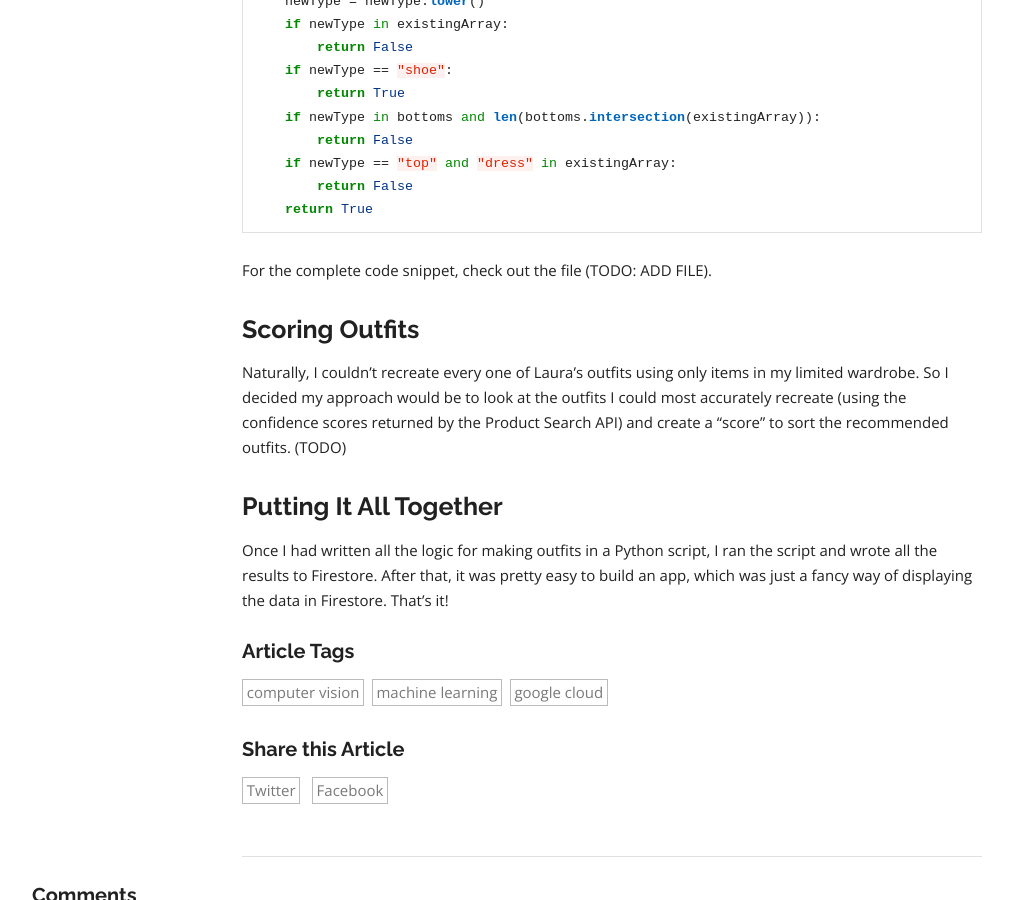
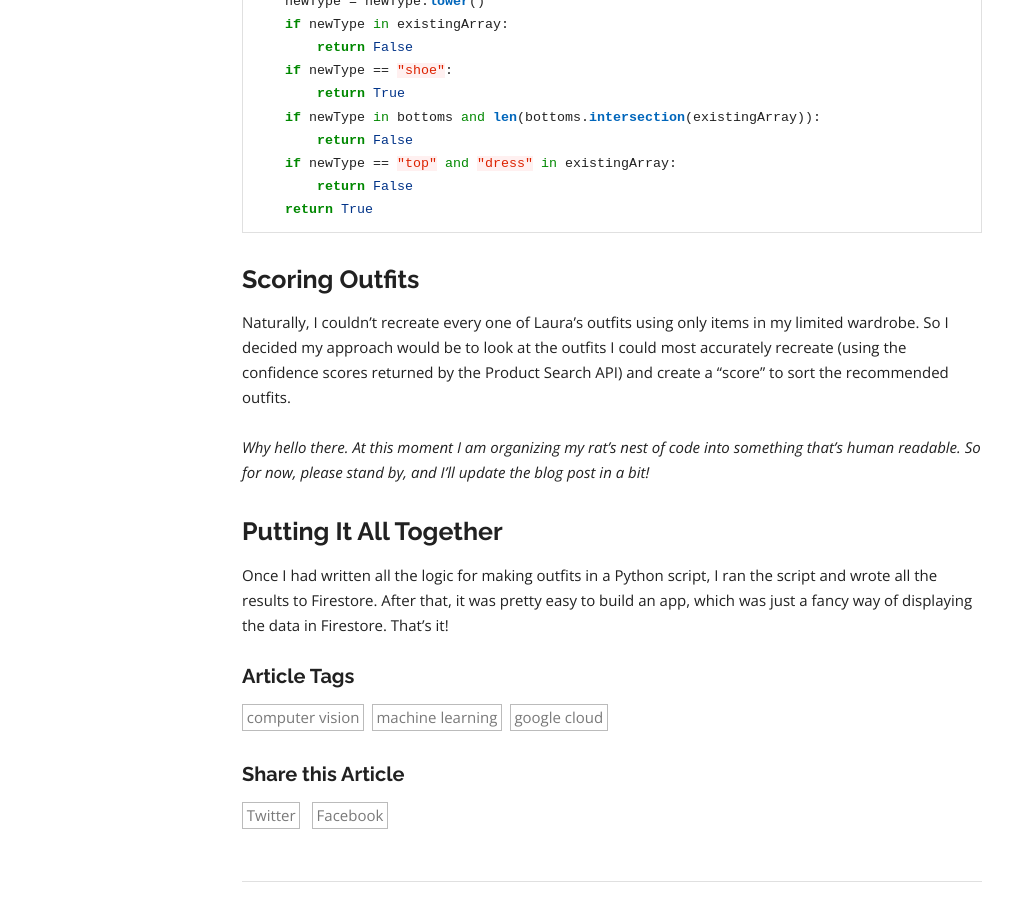
Before and after one commit to dalequark/daleonai, a Jekyll site: the page built from _posts/2020-10-28-social-media-fashion-ai.md, in a window 1280 px wide and 900 px high, scrolled down 16037 px. Shown: the whole window, without its empty margins (28-1041 px from the left). Built offline with Jekyll 4.4.1, drawn with Linux system fonts in a browser that asks for light colours; some web fonts are replaced; a script that is not in the unit is left out; comment, search, counter and statistics services are not loaded; some of the changed text lies outside the part shown.

Commit message:
Update Blog “2020-10-28-social-media-fashion-ai”

````diff
--- a/_posts/2020-10-28-social-media-fashion-ai.md
+++ b/_posts/2020-10-28-social-media-fashion-ai.md
@@ -52,7 +52,7 @@
 
 First, there's the *batch process*, which runs every hour (or however frequently you like) in the Cloud:
 
-![Diagram of batch process for making outfit recommendations](/images/pxl_20201014_203905793.jpg "The \\\\\\\\"batch process\\\\\\\\" makes outfit recommendations using AI")
+![Diagram of batch process for making outfit recommendations](/images/pxl_20201014_203905793.jpg "The \\\\\\\\\"batch process\\\\\\\\\" makes outfit recommendations using AI")
 
 "Batch process" is just a fancy way of saying that I wrote a Python script which runs on a scheduled interval (more on that later). The process:
 
@@ -120,7 +120,7 @@
     fashionPics.append(uri)
 ```
 
-If you want the full code, check out this file. TODO: ADD FILE
+If you want the full code, check it out [here](https://github.com/google/making_with_ml/tree/master/instafashion).
 
 ## Digitizing my Closet
 
@@ -194,7 +194,7 @@
 product.addReferenceImage('./skirt_pic.jpg')
 ```
 
-If you, dear reader, want to make your own product set from your own closet pics, I wrote a Python script to help you make a product set from a folder on your desktop (TODO: LINK TO SCRIPT). Just:
+If you, dear reader, want to make your own product set from your own closet pics, I wrote a [Python script](https://github.com/google/making_with_ml/blob/master/instafashion/scripts/product_set_from_dir.py) to help you make a product set from a folder on your desktop. Just:
 
 1. Download the code from GitHub  and navigate to the instafashion/scripts folder:
 
@@ -415,11 +415,15 @@
     return True
 ```
 
- For the complete code snippet, check out the file (TODO: ADD FILE).
-
 ## Scoring Outfits
 
-Naturally, I couldn't recreate every one of Laura's outfits using only items in my limited wardrobe. So I decided my approach would be to look at the outfits I could most accurately recreate (using the confidence scores returned by the Product Search API) and create a "score" to sort the recommended outfits. (TODO)
+Naturally, I couldn't recreate every one of Laura's outfits using only items in my limited wardrobe. So I decided my approach would be to look at the outfits I could most accurately recreate (using the confidence scores returned by the Product Search API) and create a "score" to sort the recommended outfits.
+
+
+
+*Why hello there. At this moment I am organizing my rat's nest of code into something that's human readable. So for now, please stand by, and I'll update the blog post in a bit!*
+
+
 
 ## Putting It All Together
 
````
